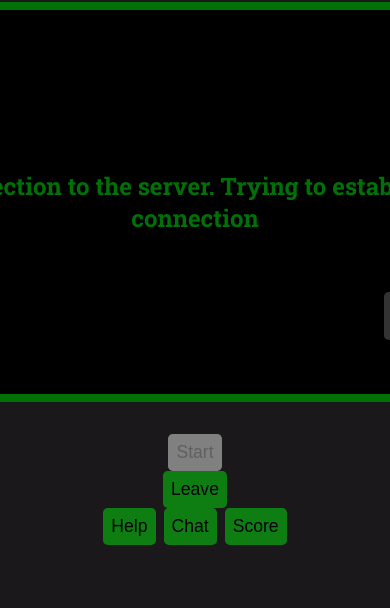
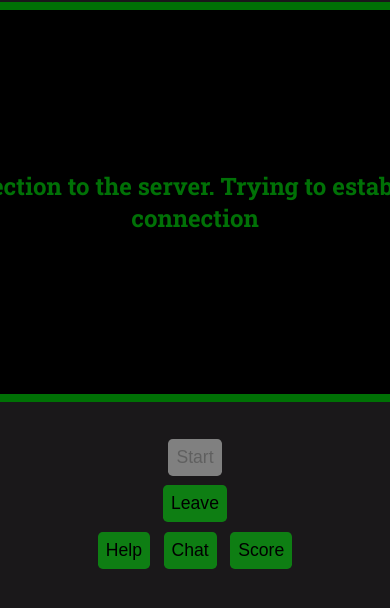
Before and after one commit to JuniFruit/FindYourHatBrowserVersion, a website with bundled scripts: page client/multiplayer-page.html in a window 390 px wide. Shown: the part 172-780 px from the top of the page. Built offline with nearby package versions, Linux system fonts and the light colour scheme; no server answers.

Commit message:
mobile fixes

```diff
--- a/client/multiplayer-page.html
+++ b/client/multiplayer-page.html
@@ -4,7 +4,7 @@
 <head>
     <meta charset="UTF-8">
     <meta http-equiv="X-UA-Compatible" content="IE=edge">
-    <meta name="viewport" content="width=device-width, initial-scale=1.0, user-scalable=0">
+    <meta name="viewport" content="width=device-width, initial-scale=1.0">
     <title>Find Your Hat</title>
 
     <link rel="stylesheet" href="styles.css">
--- a/client/scripts/draw.js
+++ b/client/scripts/draw.js
@@ -2,8 +2,8 @@
 const canvas = document.getElementById('canvas');
 const ctx = canvas.getContext('2d');
 
-export const setSize = (w, h) => {
-
+export const setSize = (size) => {
+    const {w, h} = size;
     canvas.width = w
     canvas.height = h
 
--- a/client/scripts/multiplayer/multiplayer.js
+++ b/client/scripts/multiplayer/multiplayer.js
@@ -3,7 +3,6 @@ import { Field } from '../game.js';
 import {
     clearMessage,
     showMessage,
-    CANVAS_SIZE,
     handleKeyPress,
     openLegend,
     getQuery,
@@ -17,7 +16,8 @@ import {
     openStats,
     checkIsMobile,
     setMobile,
-    disableBtns
+    disableBtns,
+    getCanvaseSize
 } from '../utilities.js';
 
 import { receiveMessage, sendMessage } from './chat.js';
@@ -195,7 +195,7 @@ init();
 
 const createField = (serverField) => {
     game = new Field({ size: SIZE, isMultiplayer: true });
-    setSize(CANVAS_SIZE.w, CANVAS_SIZE.h);
+    setSize(getCanvaseSize());
     game.convertToField(serverField);
     game.print();
 
--- a/client/scripts/utilities.js
+++ b/client/scripts/utilities.js
@@ -2,12 +2,27 @@ import { setSize } from "./draw.js";
 
 
 export const checkIsMobile = () => {
-    return window.innerWidth <= 768
+    const toMatch = [
+        /Android/i,
+        /webOS/i,
+        /iPhone/i,
+        /iPad/i,
+        /iPod/i,
+        /BlackBerry/i,
+        /Windows Phone/i
+    ];
+
+    const isMobBrowser = toMatch.some((toMatchItem) => {
+        return navigator.userAgent.match(toMatchItem);
+    });
+    return (window.innerWidth <= 768 && window.innerHeight <= 700) || isMobBrowser
 }
 
-export const CANVAS_SIZE = {
-    w: Math.floor(window.innerWidth - (window.innerWidth * 0.25)),
-    h: checkIsMobile() ?  350 : Math.floor(window.innerHeight - (window.innerHeight * 0.15))
+export const getCanvaseSize = () => {
+    return {
+        w: checkIsMobile() ? Math.floor(window.innerWidth) : Math.floor(window.innerWidth - (window.innerWidth * 0.25)),
+        h: checkIsMobile() ? 365 : Math.floor(window.innerHeight - (window.innerHeight * 0.15))
+    }
 }
 
 // Helper functions
@@ -17,7 +32,7 @@ export const preventDoubleTap = (element) => {
     let doubleTouchStartTimestamp = 0;
     element.addEventListener("touchstart", function (event) {
         let now = +(new Date());
-        if (doubleTouchStartTimestamp + 700 > now) {
+        if (doubleTouchStartTimestamp + 100 > now) {
             event.preventDefault();
         };
         doubleTouchStartTimestamp = now;
@@ -26,27 +41,31 @@ export const preventDoubleTap = (element) => {
 
 
 export const randomNum = (min, max) => {
-    return Math.floor(Math.random() * (max - min) + min);}
+    return Math.floor(Math.random() * (max - min) + min);
+}
 
 
 
 
 export const setMobile = () => {
     document.querySelector('.mobile-buttons').style.display = 'flex';
-    document.querySelector('.moving').remove();
-    const canvasBox = document.querySelector('.canvasBox')
-    canvasBox.style.minWidth  = CANVAS_SIZE.w;
-    canvasBox.style.minHeight = CANVAS_SIZE.h;
+    document.querySelector('.moving').style.display = 'none';
+    const canvasBox = document.querySelector('#canvasBox')
+    const {w, h} = getCanvaseSize();
+    document.documentElement.style.setProperty('--canvasHeight', `${h}px`);
+    document.documentElement.style.setProperty('--canvasWidth', '100%');
+    // canvasBox.style.width = w;
+    // canvasBox.style.height = h;
 }
 
 //Gets coordinates from predefined set
 
 export const getCoordinates = (maxSize) => {
-    const possiblePlaces = [{x: 0, y: 0},
-        {x: maxSize-1, y: 0},
-        {x: 0, y: maxSize-1},
-        {x: maxSize-1, y: maxSize-1},
-        {x: Math.floor(maxSize/2),y: Math.floor(maxSize/2)}];
+    const possiblePlaces = [{ x: 0, y: 0 },
+    { x: maxSize - 1, y: 0 },
+    { x: 0, y: maxSize - 1 },
+    { x: maxSize - 1, y: maxSize - 1 },
+    { x: Math.floor(maxSize / 2), y: Math.floor(maxSize / 2) }];
 
     possiblePlaces.sort(() => 0.5 - Math.random());
     return [possiblePlaces[0], possiblePlaces[1]]
@@ -93,7 +112,7 @@ export const showMessage = async (msg, delay = 20) => {
 }
 
 
-export const waitForMs = (ms)  => new Promise(resolve => setTimeout(resolve, ms))
+export const waitForMs = (ms) => new Promise(resolve => setTimeout(resolve, ms))
 
 export const clearMessage = () => {
     const prevMessages = document.querySelectorAll('.message');
@@ -113,7 +132,7 @@ export const handleKeyPress = (e, callbackArr) => {
 
     if (e.srcElement !== document.body) return;
 
-    callbackArr.forEach(callback => callback({target: {innerHTML: e.key}}));
+    callbackArr.forEach(callback => callback({ target: { innerHTML: e.key } }));
 }
 
 export const openLegend = (e) => {
@@ -184,9 +203,9 @@ export const countDownForElement = async (element, count) => {
     element.innerHTML = prevInnerHtml;
 }
 
-export const finishRound = async({msg, score, notice, buttonsToDisable = [], color}) => {
+export const finishRound = async ({ msg, score, notice, buttonsToDisable = [], color }) => {
     disableBtns(buttonsToDisable);
-    const {playerScore, enemyScore} = score;
+    const { playerScore, enemyScore } = score;
     await showScaleUpMsg(msg, color);
     await showMessage(notice);
     updateScoreboard(playerScore, enemyScore);
--- a/client/styles.css
+++ b/client/styles.css
@@ -36,6 +36,7 @@ button {
     border: none;
     background: transparent;
     padding: .5rem;
+    margin: .3rem;
     background-color: var(--textColor);
     color: black;
     font-size: 1.1rem;
@@ -153,11 +154,8 @@ input::placeholder {
     cursor: pointer;
 };
 
-/* Operation buttons */
+/* Operation and secondary operation buttons */
 
-.operation-button {
-    margin: .2rem 0;
-}
 
 .secondary-buttons {
     display: flex;
@@ -186,6 +184,7 @@ input::placeholder {
 }
 
 #move-button:hover {
+    margin: 0;
     opacity: .6;
 }
 
```
Also changed, not shown: client/index.html (+1 -1 lines), client/scripts/main.js (+13 -10 lines).
